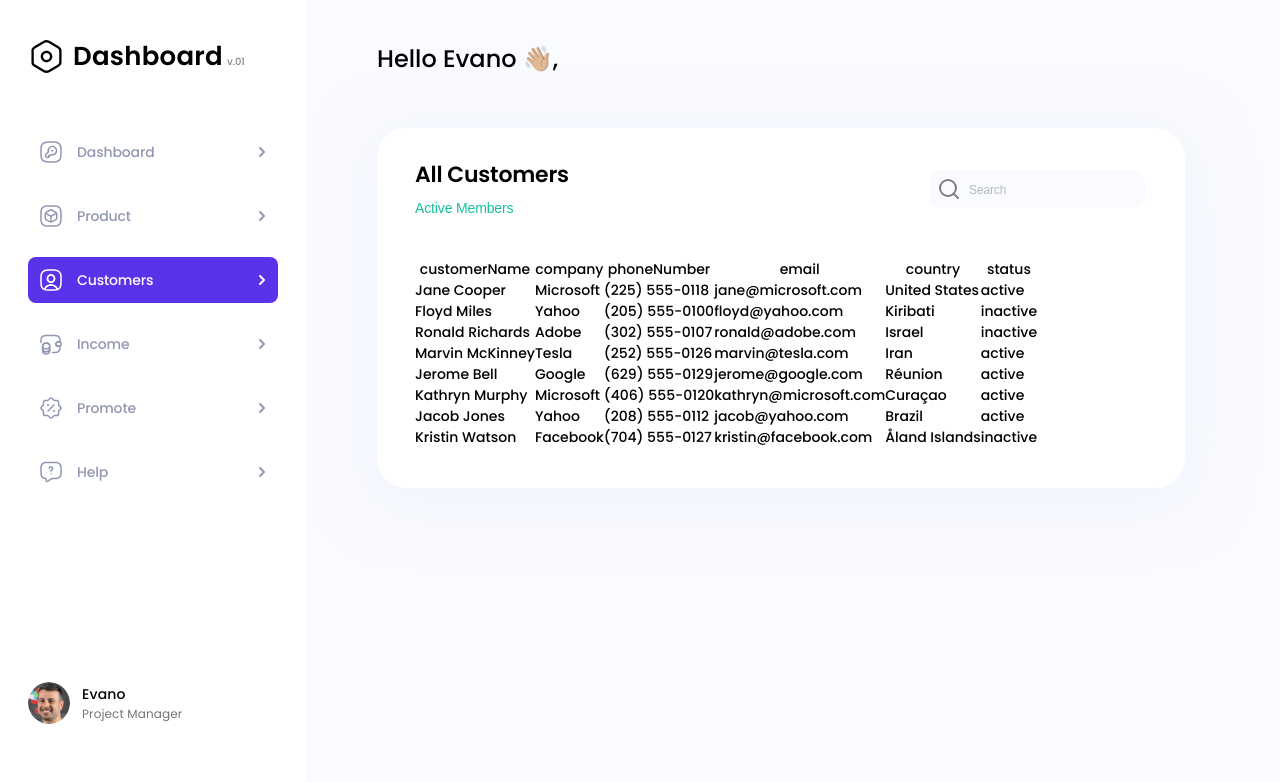
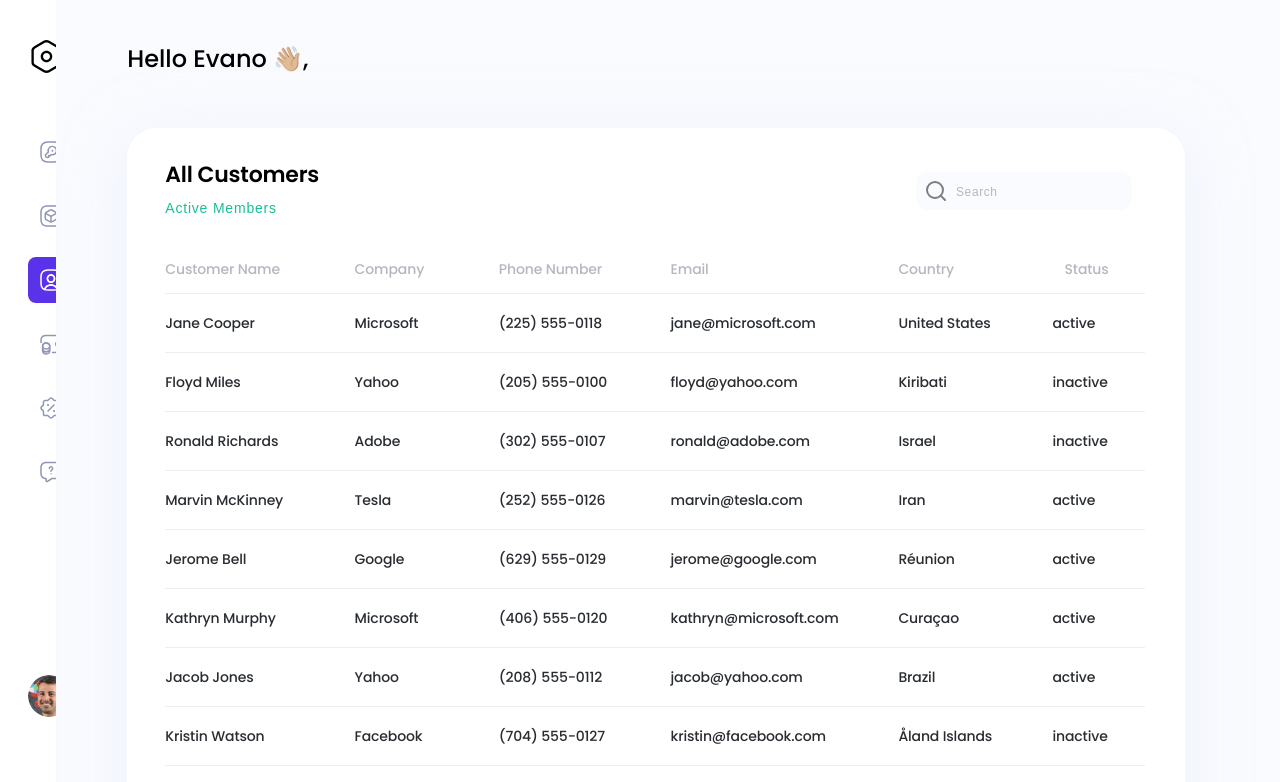
Before and after one commit to Oleksii-Martynenko-hub/crm-dashboard-test, a React (Vite) app: page / in a window 1280 px wide. Shown: the top 782 px of the page. Built offline with nearby package versions, Linux system fonts and the light colour scheme.

Commit message:
Added styles to customers table

```diff
--- a/src/components/common/input/input.tsx
+++ b/src/components/common/input/input.tsx
@@ -28,7 +28,7 @@ const StyledInput = styled.input`
   font-weight: 400;
   font-size: 12px;
   line-height: 18px;
-  letter-spacing: -0.01em;
+  letter-spacing: 0.6px;
   color: #292d32;
   border: none;
 
--- a/src/components/customers-table/customers-table.tsx
+++ b/src/components/customers-table/customers-table.tsx
@@ -1,9 +1,9 @@
+import { useState } from 'react';
 import styled from 'styled-components';
+
 import { Customer } from 'src/components/pages/customers-page/customers-page';
-import { useState } from 'react';
 import Input from '../common/input/input';
 
-/* eslint-disable-next-line */
 export interface CustomersTableProps {
   customers: Customer[];
 }
@@ -12,7 +12,6 @@ const StyledCustomersTable = styled.div`
   background: #ffffff;
   box-shadow: 0px 10px 60px rgba(226, 236, 249, 0.5);
   border-radius: 30px;
-  padding: 30px 40px 40px 38px;
 `;
 
 const Title = styled.h3`
@@ -28,7 +27,7 @@ const ActiveMembersBtn = styled.button`
   font-weight: 400;
   font-size: 14px;
   line-height: 21px;
-  letter-spacing: -0.01em;
+  letter-spacing: 0.8px;
   color: #16c098;
   padding: 0;
   background: none;
@@ -38,18 +37,85 @@ const ActiveMembersBtn = styled.button`
 
 const TitleWrapper = styled.div`
   margin-right: auto;
+  min-width: 180px;
+`;
+
+const InputWrapper = styled.div`
+  margin: 4px 0 0 0;
 `;
 
 const Header = styled.header`
   display: flex;
   align-items: center;
-  margin: 0 0 40px 0;
+  flex-wrap: wrap;
+  padding: 30px 53px 26px 38px;
+`;
+
+const TableWrapper = styled.div`
+  width: 100%;
+  overflow-x: auto;
+  padding: 0 40px 31px 38px;
+
+  -ms-overflow-style: none;
+  scrollbar-width: none;
+  &::-webkit-scrollbar {
+    display: none;
+  }
+
+  background: linear-gradient(to right, #ffffff 33%, rgba(255, 255, 255, 0)),
+    linear-gradient(to right, rgba(255, 255, 255, 0), #ffffff 66%) 100% 0,
+    radial-gradient(farthest-side at 0 50%, #cccccc, rgba(0, 0, 0, 0)),
+    radial-gradient(farthest-side at 100% 50%, #cccccc, rgba(0, 0, 0, 0)) 100% 0;
+  background-color: #ffffff;
+  background-repeat: no-repeat;
+  background-attachment: local, local, scroll, scroll;
+  background-size: 39px 100%, 39px 100%, 13px 100%, 13px 100%;
+`;
+
+const Table = styled.table`
+  table-layout: fixed;
+  width: 100%;
+
+  thead {
+    border-bottom: 1px solid #eeeeee;
+  }
+
+  thead tr th {
+    padding: 14px 0 13px;
+    text-align: left;
+    letter-spacing: -0.01em;
+    color: #b5b7c0;
+
+    &:last-child {
+      padding: 0 0 0 12px;
+    }
+  }
+
+  tbody tr td {
+    padding: 19px 0 18px;
+    letter-spacing: -0.01em;
+    color: #292d32;
+    border-bottom: 1px solid #eeeeee;
+  }
+`;
+
+const PaginationWrapper = styled.div`
+  padding: 0 40px 40px 38px;
 `;
 
 export function CustomersTable({ customers }: CustomersTableProps) {
-  const customerColumns = Object.keys(customers[0]).filter(
-    (col) => col !== 'id'
-  ) as (keyof Omit<Customer, 'id'>)[];
+  const customerColumns = [
+    { column: 'customerName', label: 'Customer Name', width: '172px' },
+    { column: 'company', label: 'Company', width: '131px' },
+    { column: 'phoneNumber', label: 'Phone Number', width: '156px' },
+    { column: 'email', label: 'Email', width: '207px' },
+    { column: 'country', label: 'Country', width: '140px' },
+    { column: 'status', label: 'Status', width: '84px' },
+  ] as {
+    column: keyof Customer;
+    label: string;
+    width: string;
+  }[];
 
   const [filteredData, setFilter] = useState('');
   const [currentData] = useState(customers);
@@ -62,20 +128,28 @@ export function CustomersTable({ customers }: CustomersTableProps) {
 
           <ActiveMembersBtn>Active Members</ActiveMembersBtn>
         </TitleWrapper>
-
+        <InputWrapper>
           <Input
             id="search"
             placeholder="Search"
             onChange={(e) => setFilter(e.target.value)}
             value={''}
           />
+        </InputWrapper>
       </Header>
 
-      <table>
+      <TableWrapper>
+        <Table>
+          <colgroup>
+            {customerColumns.map(({ column, width }) => (
+              <col key={column} style={{ width }} />
+            ))}
+          </colgroup>
+
           <thead>
             <tr>
-            {customerColumns.map((column) => (
-              <th key={column}>{column}</th>
+              {customerColumns.map(({ column, label }) => (
+                <th key={column}>{label}</th>
               ))}
             </tr>
           </thead>
@@ -83,13 +157,16 @@ export function CustomersTable({ customers }: CustomersTableProps) {
           <tbody>
             {currentData.map((customer) => (
               <tr key={customer.id}>
-              {customerColumns.map((column) => (
+                {customerColumns.map(({ column }) => (
                   <td key={column}>{customer[column]}</td>
                 ))}
               </tr>
             ))}
           </tbody>
-      </table>
+        </Table>
+      </TableWrapper>
+
+      <PaginationWrapper>Pagination</PaginationWrapper>
     </StyledCustomersTable>
   );
 }
```
Lines whose indentation alone changed are shown as unchanged.
